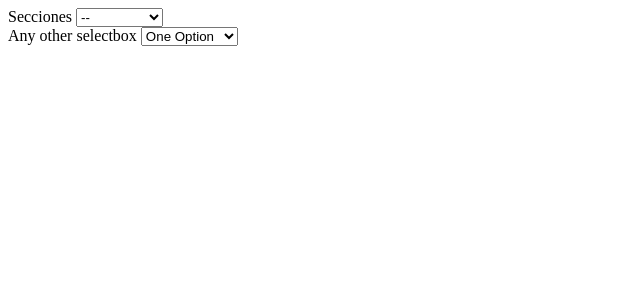
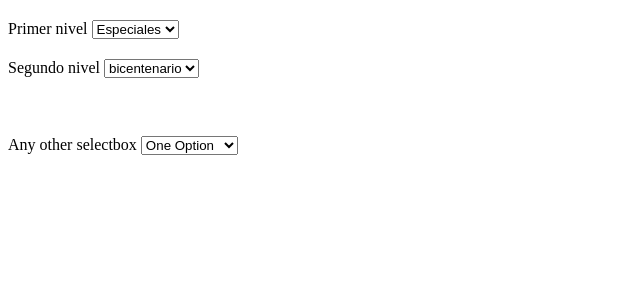
Before and after one commit to fernyjbh/jqCombos, a PHP site: page / in a window 1280 px wide. Shown: the top 300 px of the page, without its empty margins (0-640 px from the left). Run offline with PHP 8.4, Linux system fonts and the light colour scheme.

Commit message:
ready to use with combos generated from DB records

```diff
--- a/index.php
+++ b/index.php
@@ -4,6 +4,7 @@
 		<style>
 			.clearfix{
 				clear:both;
+				margin:20px auto;
 			}
 			.medium{
 				width:250px;
@@ -28,13 +29,25 @@
 	<body>
 		<div id="container">
 			<div id="generated">
-				<label for="jqCombo_0">Secciones</label>
-				<select name="jqCombo_0" id="jqCombo_0">
-					<option value="">--</option>
-					<option value="1">Deportes</option>
-					<option value="2">Especiales</option>
-				</select>
+				<div class="clearfix">
+					<label for="jqCombo_0">Primer nivel</label>
+					<select name="jqCombo_0" id="jqCombo_0">
+						<option value="">--</option>
+						<option value="1" >Deportes</option>
+						<option value="2" selected>Especiales</option>
+					</select>
+				</div>
+				<div class="clearfix">
+					<label for="jqCombo_1">Segundo nivel</label>
+					<select name="jqCombo_1" id="jqCombo_1">
+						<option value="">--</option>
+						<option value="8" selected >bicentenario</option>
+						<option value="9">wikileaks</option>
+					</select>
+				</div>
+
 			</div>
+			<div class="clearfix">&nbsp;</div>
 			<div>
 				<label for="anyOther">Any other selectbox</label>
 				<select name="anyOther" id="anyOther">
--- a/js/jqCombos.js
+++ b/js/jqCombos.js
@@ -71,7 +71,8 @@ $.fn.jqCombos = function(arguments){
 	}
 
 	function ajax(send){
-
+		i = 0;
+		i = $(o.target).find('select[id^="'+o.prefixElement+'"]').length;
 		$.post(o.file,{ data : send },function(reply){
 			if(reply){
 				var combo = '<select name="'+o.prefixElement+i+'" id="'+o.prefixElement+i+'"><option value="">--</option></select>';
```
